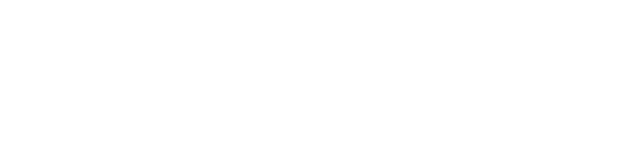
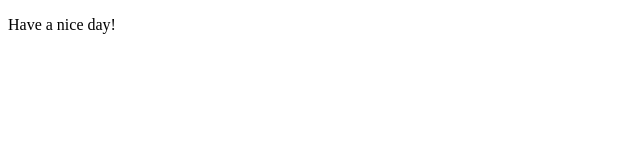
Before and after one commit to payare35/learning-git, a plain HTML site: page index.html in a window 1280 px wide. Shown: the whole page, without its empty margins (0-640 px from the left). Drawn offline with Linux system fonts and the light colour scheme.

Commit message:
added p tag to index file

```diff
--- a/index.html
+++ b/index.html
@@ -6,6 +6,6 @@
     <title>Document</title>
 </head>
 <body>
-
+    <p>Have a nice day!</p>
 </body>
 </html>
```
